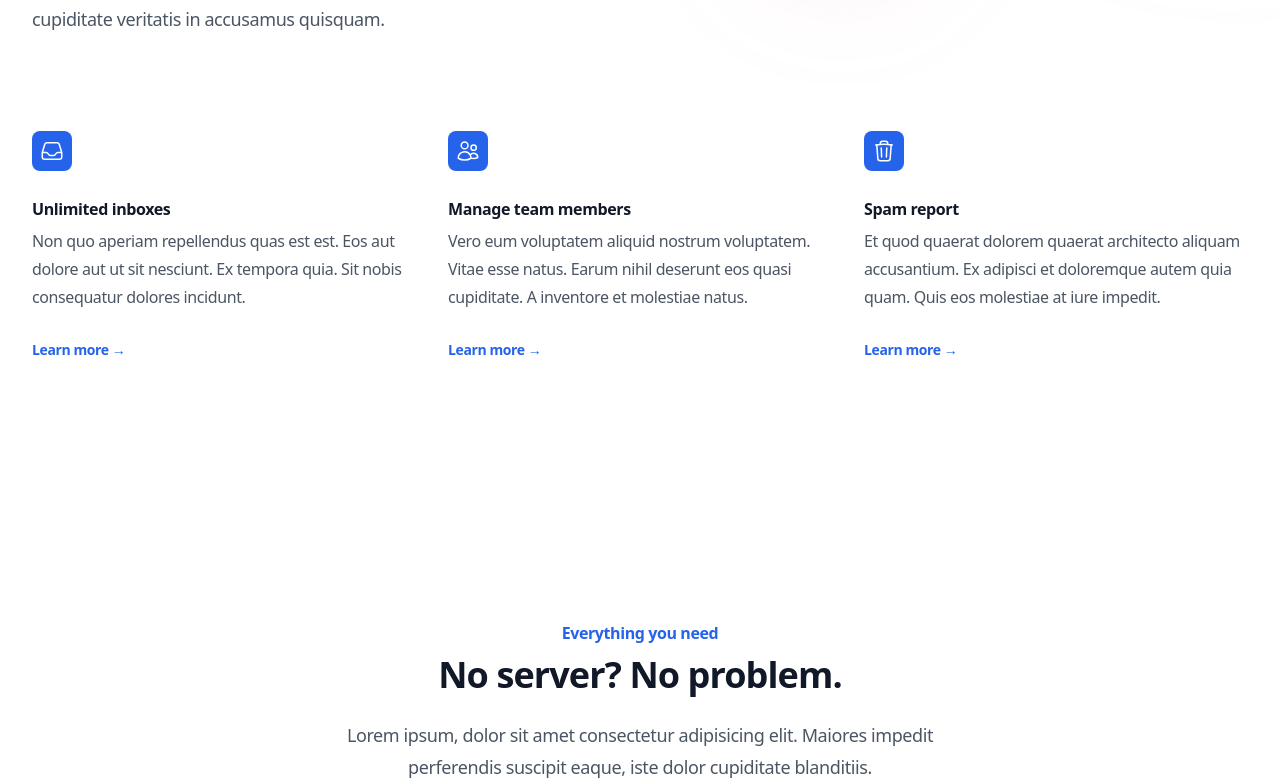
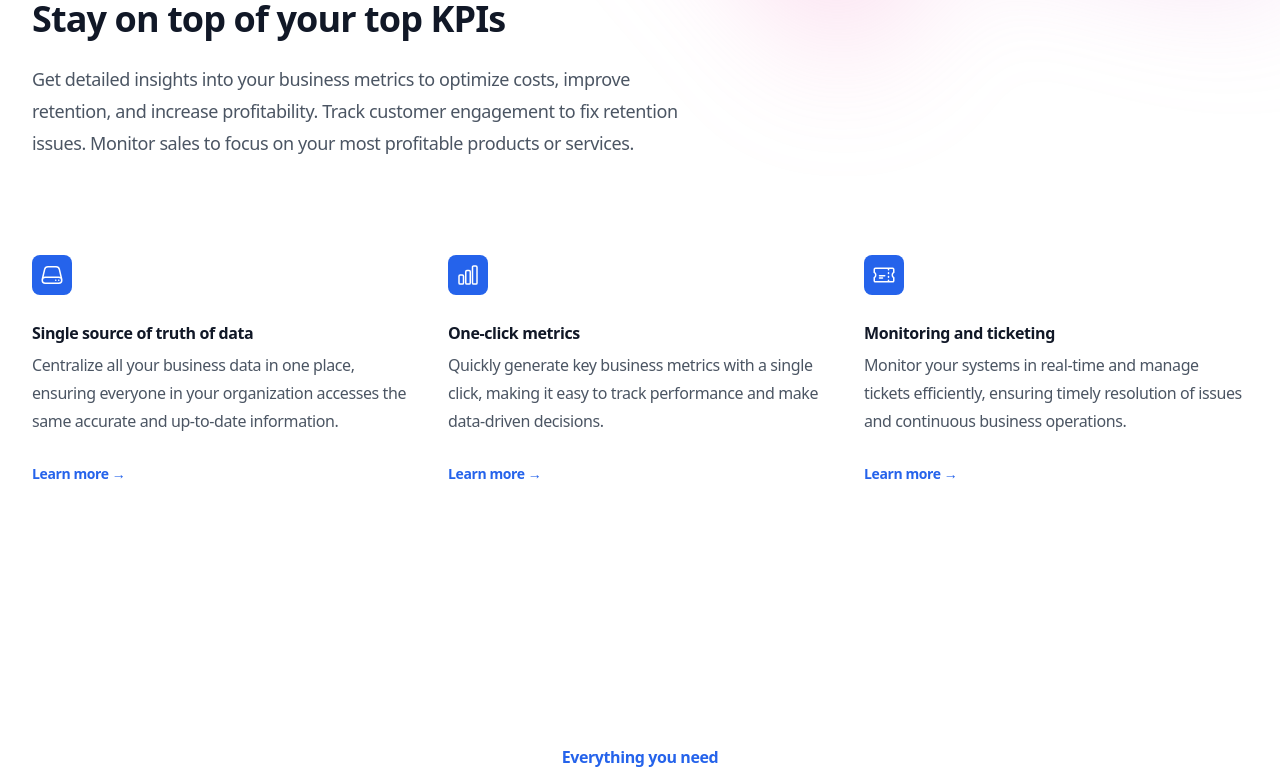
Before and after one commit to StructuredLabs/st-landing, a Next.js app: page / in a window 1280 px wide. Shown: the part 1822-2605 px from the top of the page. Built offline with nearby package versions, Linux system fonts and the light colour scheme.

Commit message:
Home page

```diff
--- a/components/features.tsx
+++ b/components/features.tsx
@@ -1,26 +1,26 @@
-import { InboxIcon, TrashIcon, UsersIcon } from '@heroicons/react/24/outline'
+import { ServerIcon, ChartBarIcon, TicketIcon } from '@heroicons/react/24/outline'
 
 const features = [
   {
-    name: 'Unlimited inboxes',
+    name: 'Single source of truth of data',
     description:
-      'Non quo aperiam repellendus quas est est. Eos aut dolore aut ut sit nesciunt. Ex tempora quia. Sit nobis consequatur dolores incidunt.',
+      'Centralize all your business data in one place, ensuring everyone in your organization accesses the same accurate and up-to-date information.',
     href: '#',
-    icon: InboxIcon,
+    icon: ServerIcon,
   },
   {
-    name: 'Manage team members',
+    name: 'One-click metrics',
     description:
-      'Vero eum voluptatem aliquid nostrum voluptatem. Vitae esse natus. Earum nihil deserunt eos quasi cupiditate. A inventore et molestiae natus.',
+      'Quickly generate key business metrics with a single click, making it easy to track performance and make data-driven decisions.',
     href: '#',
-    icon: UsersIcon,
+    icon: ChartBarIcon,
   },
   {
-    name: 'Spam report',
+    name: 'Monitoring and ticketing',
     description:
-      'Et quod quaerat dolorem quaerat architecto aliquam accusantium. Ex adipisci et doloremque autem quia quam. Quis eos molestiae at iure impedit.',
+      'Monitor your systems in real-time and manage tickets efficiently, ensuring timely resolution of issues and continuous business operations.',
     href: '#',
-    icon: TrashIcon,
+    icon: TicketIcon,
   },
 ]
 
@@ -30,11 +30,11 @@ export default function Features() {
       <div className="mx-auto max-w-7xl px-6 lg:px-8">
         <div className="mx-auto max-w-2xl lg:mx-0">
           <h2 className="text-3xl font-bold tracking-tight text-gray-900 sm:text-4xl">
-            Stay on top of customer support
+            Stay on top of your top KPIs
           </h2>
           <p className="mt-6 text-lg leading-8 text-gray-600">
-            Lorem ipsum dolor sit amet consect adipisicing elit. Possimus magnam voluptatum cupiditate veritatis in
-            accusamus quisquam.
+              Get detailed insights into your business metrics to optimize costs, improve retention, and increase profitability. Track customer engagement to fix retention issues.
+              Monitor sales to focus on your most profitable products or services.
           </p>
         </div>
         <div className="mx-auto mt-16 max-w-2xl sm:mt-20 lg:mt-24 lg:max-w-none">
--- a/components/features2.tsx
+++ b/components/features2.tsx
@@ -1,42 +1,42 @@
 import {
-    ArrowPathIcon,
-    CloudArrowUpIcon,
-    Cog6ToothIcon,
-    FingerPrintIcon,
-    LockClosedIcon,
-    ServerIcon,
+    ShareIcon,
+    ChartBarIcon,
+    PresentationChartLineIcon,
+    BellAlertIcon,
+    QuestionMarkCircleIcon,
+    CpuChipIcon,
 } from '@heroicons/react/20/solid'
 
 const features = [
     {
-        name: 'Push to deploy.',
-        description: 'Lorem ipsum, dolor sit amet consectetur adipisicing elit aute id magna.',
-        icon: CloudArrowUpIcon,
+        name: 'Connect in a snap.',
+        description: 'Easily connect to several data sources in minutes with our pre-built connectors.',
+        icon: ShareIcon,
     },
     {
-        name: 'SSL certificates.',
-        description: 'Anim aute id magna aliqua ad ad non deserunt sunt. Qui irure qui lorem cupidatat commodo.',
-        icon: LockClosedIcon,
+        name: 'Metrics wonderland.',
+        description: 'Explore our treasure chest of pre-built metrics to track your success.',
+        icon: ChartBarIcon,
     },
     {
-        name: 'Simple queues.',
-        description: 'Ac tincidunt sapien vehicula erat auctor pellentesque rhoncus.',
-        icon: ArrowPathIcon,
+        name: 'Share the knowledge.',
+        description: 'Effortlessly share dashboards and collaborate with your team.',
+        icon: PresentationChartLineIcon,
     },
     {
-        name: 'Advanced security.',
-        description: 'Lorem ipsum, dolor sit amet consectetur adipisicing elit aute id magna.',
-        icon: FingerPrintIcon,
+        name: 'Alert me now.',
+        description: 'Get instant alerts for data changes so you are never caught off guard.',
+        icon: BellAlertIcon,
     },
     {
-        name: 'Powerful API.',
-        description: 'Anim aute id magna aliqua ad ad non deserunt sunt. Qui irure qui lorem cupidatat commodo.',
-        icon: Cog6ToothIcon,
+        name: 'Ask and you shall receive.',
+        description: 'Type your questions in plain English and get the answers, pronto.',
+        icon: QuestionMarkCircleIcon,
     },
     {
-        name: 'Database backups.',
-        description: 'Ac tincidunt sapien vehicula erat auctor pellentesque rhoncus. ',
-        icon: ServerIcon,
+        name: 'AI Onboarding.',
+        description: 'Let our AI assistant guide you through setup like a pro.',
+        icon: CpuChipIcon,
     },
 ]
 
@@ -46,10 +46,9 @@ export default function Features2() {
             <div className="mx-auto max-w-7xl px-6 lg:px-8">
                 <div className="mx-auto max-w-2xl sm:text-center">
                     <h2 className="text-base font-semibold leading-7 text-blue-600">Everything you need</h2>
-                    <p className="mt-2 text-3xl font-bold tracking-tight text-gray-900 sm:text-4xl">No server? No problem.</p>
+                    <p className="mt-2 text-3xl font-bold tracking-tight text-gray-900 sm:text-4xl">Access hundreds of pre-built metrics</p>
                     <p className="mt-6 text-lg leading-8 text-gray-600">
-                        Lorem ipsum, dolor sit amet consectetur adipisicing elit. Maiores impedit perferendis suscipit eaque, iste
-                        dolor cupiditate blanditiis.
+                        Use our comprehensive metrics library of pre-defined metrics to instanstly track performance and identify growth opportunities.
                     </p>
                 </div>
             </div>
--- a/components/hero.tsx
+++ b/components/hero.tsx
@@ -30,11 +30,10 @@ export default function Hero() {
           <div className="mx-auto max-w-7xl px-6 lg:px-8">
             <div className="mx-auto max-w-2xl text-center">
               <h1 className="text-4xl font-bold tracking-tight text-gray-900 sm:text-6xl">
-                Data to enrich your online business
+                Automatically compute financial metrics for your business
               </h1>
               <p className="mt-6 text-lg leading-8 text-gray-600">
-                Anim aute id magna aliqua ad ad non deserunt sunt. Qui irure qui lorem cupidatat commodo. Elit sunt amet
-                fugiat veniam occaecat fugiat aliqua.
+                Compute CAC-LTV, churn rate, sales pipeline, gross margin, and more. Instantly access detailed insights to optimize costs, improve retention, and increase profitability.
               </p>
               <div className="mt-10 flex items-center justify-center gap-x-6">
                 <a
--- a/components/usecases/cta.tsx
+++ b/components/usecases/cta.tsx
@@ -27,13 +27,6 @@ export default function CTA() {
                 Subscribe
               </button>
             </div>
-            <p className="mt-4 text-sm leading-6 text-gray-900">
-              We care about your data. Read our{' '}
-              <a href="#" className="font-semibold text-blue-600 hover:text-blue-500">
-                privacy&nbsp;policy
-              </a>
-              .
-            </p>
           </form>
         </div>
       </div>
```
